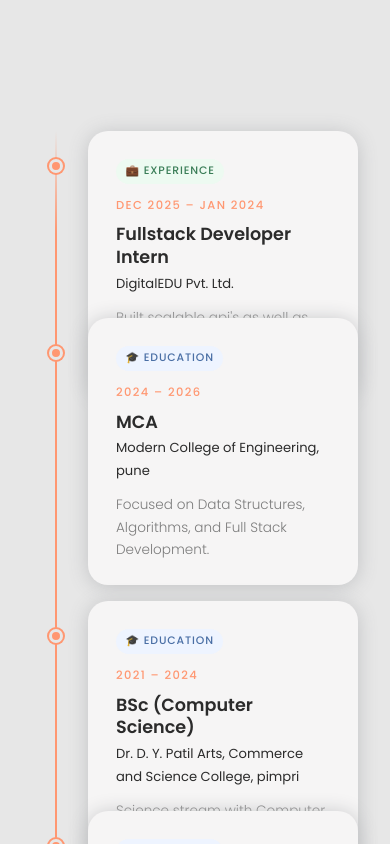
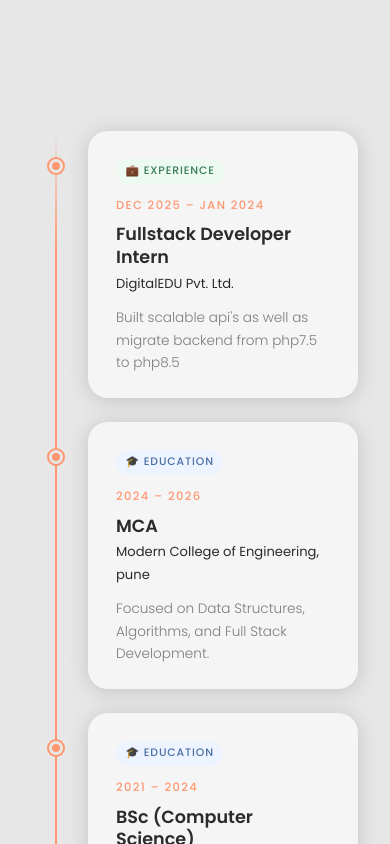
Before and after one commit to AkshayPise1112/Portfolio, a React (Vite) app: page / in a window 390 px wide. Shown: the part 3800-4644 px from the top of the page. Built offline with nearby package versions, Linux system fonts and the light colour scheme.

Commit message:
fixing issue with responssive design

```diff
--- a/src/Components/Experience/Frontend.css
+++ b/src/Components/Experience/Frontend.css
@@ -206,6 +206,9 @@
         justify-content: flex-start;
         padding-left: 3.5rem;
         padding-right: 0;
+        margin-top: 0;
+        /* reset the -6rem pull */
+        margin-bottom: 1.5rem;
     }
 
     .tl-item.left .tl-card::after,
```
